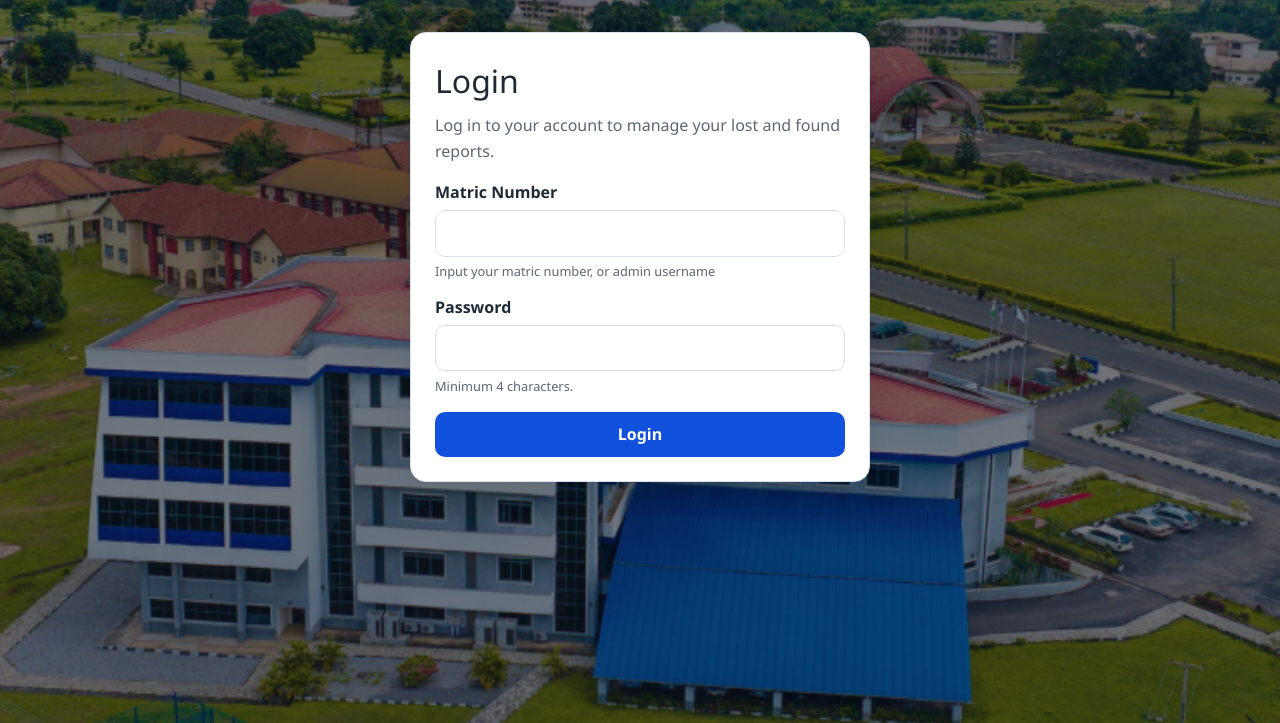
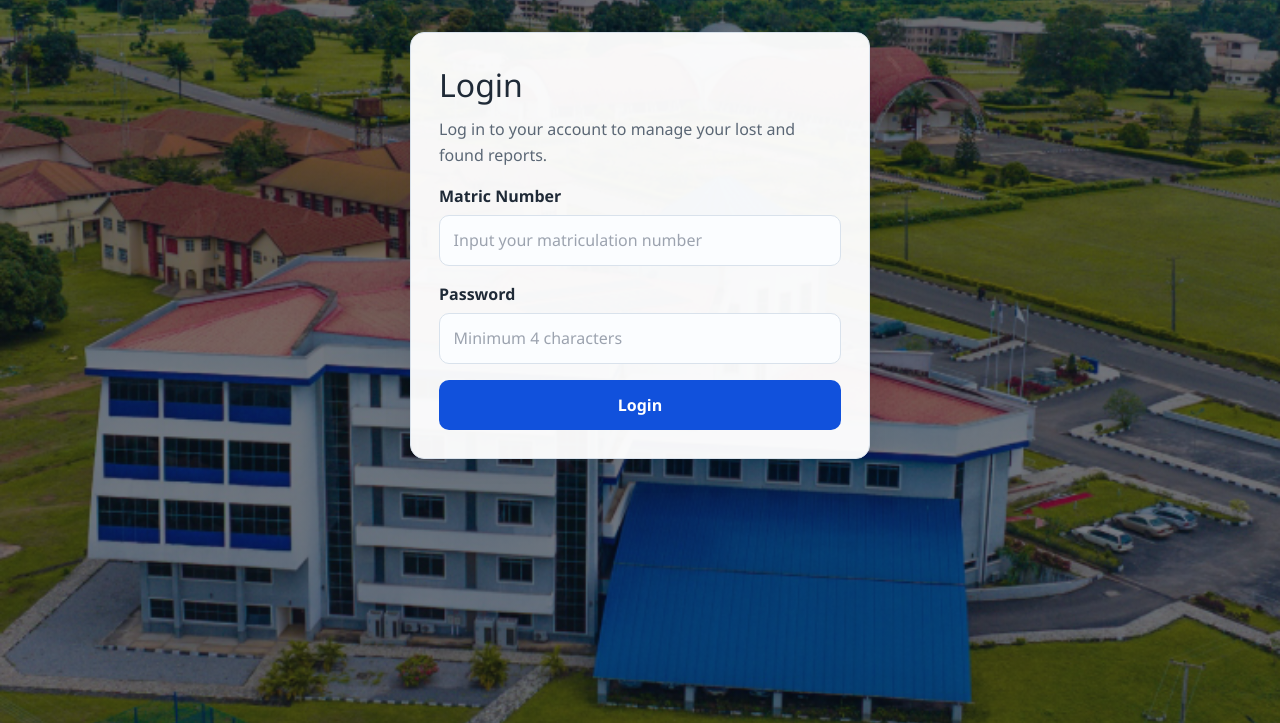
Before and after one commit to CodexTee1/Campus-Lost-and-Found-WebApp, a Django app: page /login/ in a window 1280 px wide. Shown: the part 77-800 px from the top of the page. Run offline with Django 5.2, Linux system fonts and the light colour scheme; some libraries are stand-ins or nearby versions.

Commit message:
login revamp try

```diff
--- a/core/templates/core/login.html
+++ b/core/templates/core/login.html
@@ -10,8 +10,50 @@
             linear-gradient(rgba(8, 14, 24, 0.55), rgba(8, 14, 24, 0.55)),
             url("{% static 'core/images/login-bg.png' %}") center center / cover no-repeat fixed;
     }
+
+    .login-card {
+        max-width: 460px;
+        margin: 0 auto;
+        padding: 1.75rem;
+        border-radius: 14px;
+        background: rgba(255, 255, 255, 0.96);
+    }
+
+    .login-card label {
+        display: block;
+        margin-bottom: 0.4rem;
+        font-weight: 600;
+    }
+
+    .login-card input {
+        width: 100%;
+        padding: 0.8rem 0.85rem;
+        border: 1px solid var(--border);
+        border-radius: 10px;
+        margin-bottom: 1rem;
+        background: #fbfdff;
+        outline: none;
+        transition: border-color 0.2s ease, box-shadow 0.2s ease;
+    }
+
+    .login-card input:focus {
+        border-color: var(--primary);
+        box-shadow: 0 0 0 3px rgba(17, 81, 220, 0.12);
+    }
+
+    .login-card .btn {
+        width: 100%;
+        padding: 0.8rem 1rem;
+    }
+
+    @media (max-width: 640px) {
+        .login-card {
+            width: calc(100% - 0.5rem);
+            padding: 1.25rem;
+        }
+    }
 </style>
-<section class="card" style="max-width: 460px; margin: 0 auto;">
+<section class="card login-card">
     <h1 class="page-title">Login</h1>
     <p class="page-subtitle" style="margin-bottom: 1rem;">Log in to your account to manage your lost and found reports.</p>
 
@@ -26,15 +68,13 @@
         {% endif %}
         {% endif %}
 
-        <label for="id_matric_number" style="display: block; margin-bottom: 0.35rem; font-weight: 600;">Matric Number</label>
-        <input id="id_matric_number" name="matric_number" type="text" required pattern="^(BU\d{2}[A-Z]{3}\d{4}|[A-Za-z][A-Za-z0-9_]*)$" title="Use BU23CSC1109 format or an admin username like admin2" style="width: 100%; padding: 0.65rem; border: 1px solid var(--border); border-radius: 10px; margin-bottom: 0.35rem;">
-        <small style="display: block; color: #5b6775; margin-bottom: 0.85rem;">Input your matric number, or admin username</small>
+        <label for="id_matric_number">Matric Number</label>
+        <input id="id_matric_number" placeholder="Input your matriculation number" name="matric_number" type="text" required pattern="^(BU\d{2}[A-Z]{3}\d{4}|[A-Za-z][A-Za-z0-9_]*)$" title="Use BU23CSC1109 format or an admin username like admin2">
 
-        <label for="id_password" style="display: block; margin-bottom: 0.35rem; font-weight: 600;">Password</label>
-        <input id="id_password" name="password" type="password" minlength="4" required style="width: 100%; padding: 0.65rem; border: 1px solid var(--border); border-radius: 10px; margin-bottom: 0.35rem;">
-        <small style="display: block; color: #5b6775; margin-bottom: 1rem;">Minimum 4 characters.</small>
+        <label for="id_password">Password</label>
+        <input id="id_password" placeholder="Minimum 4 characters" name="password" type="password" minlength="4" required>
 
-        <button type="submit" class="btn" style="width: 100%;">Login</button>
+        <button type="submit" class="btn">Login</button>
     </form>
 </section>
 {% endblock %}
```
